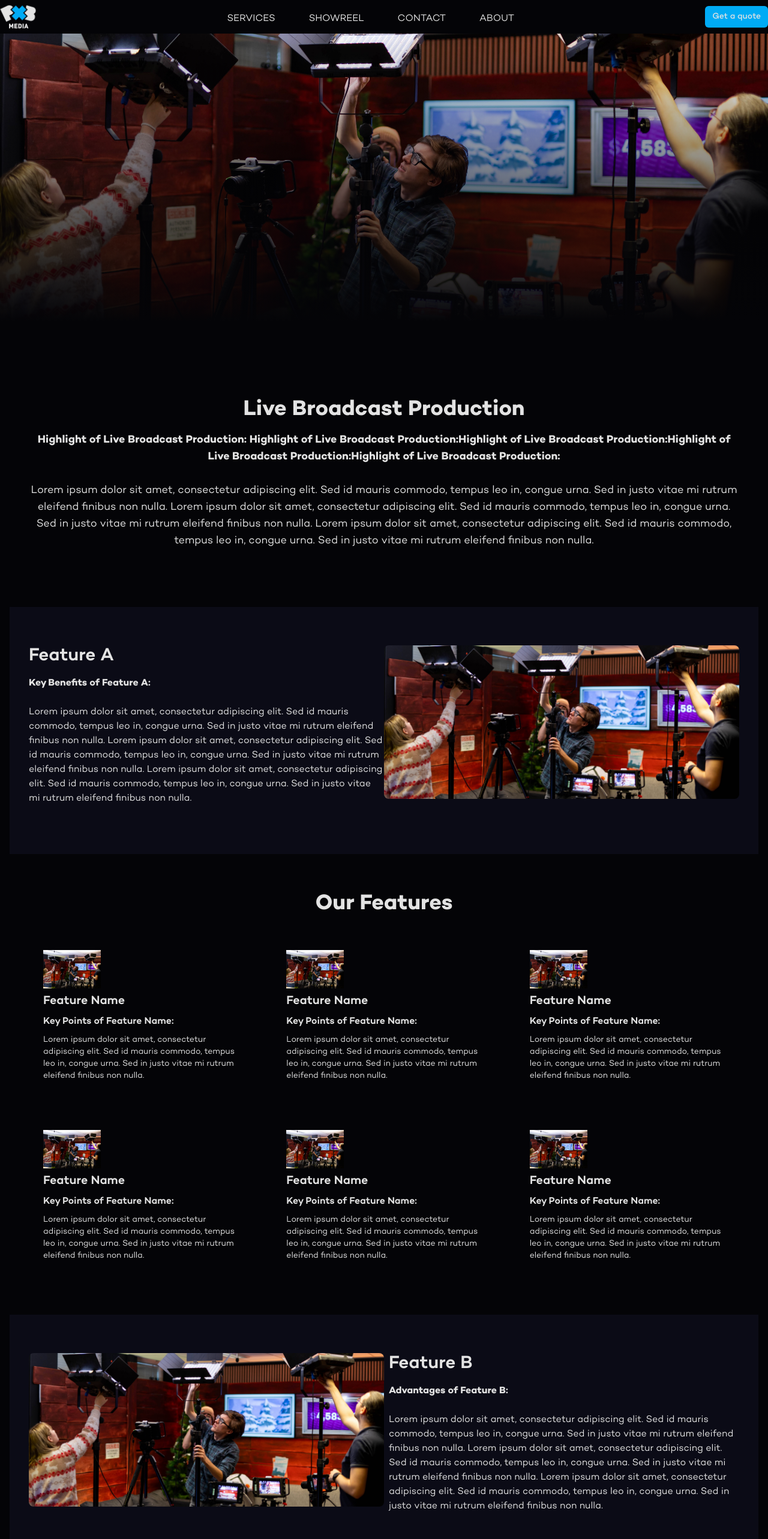
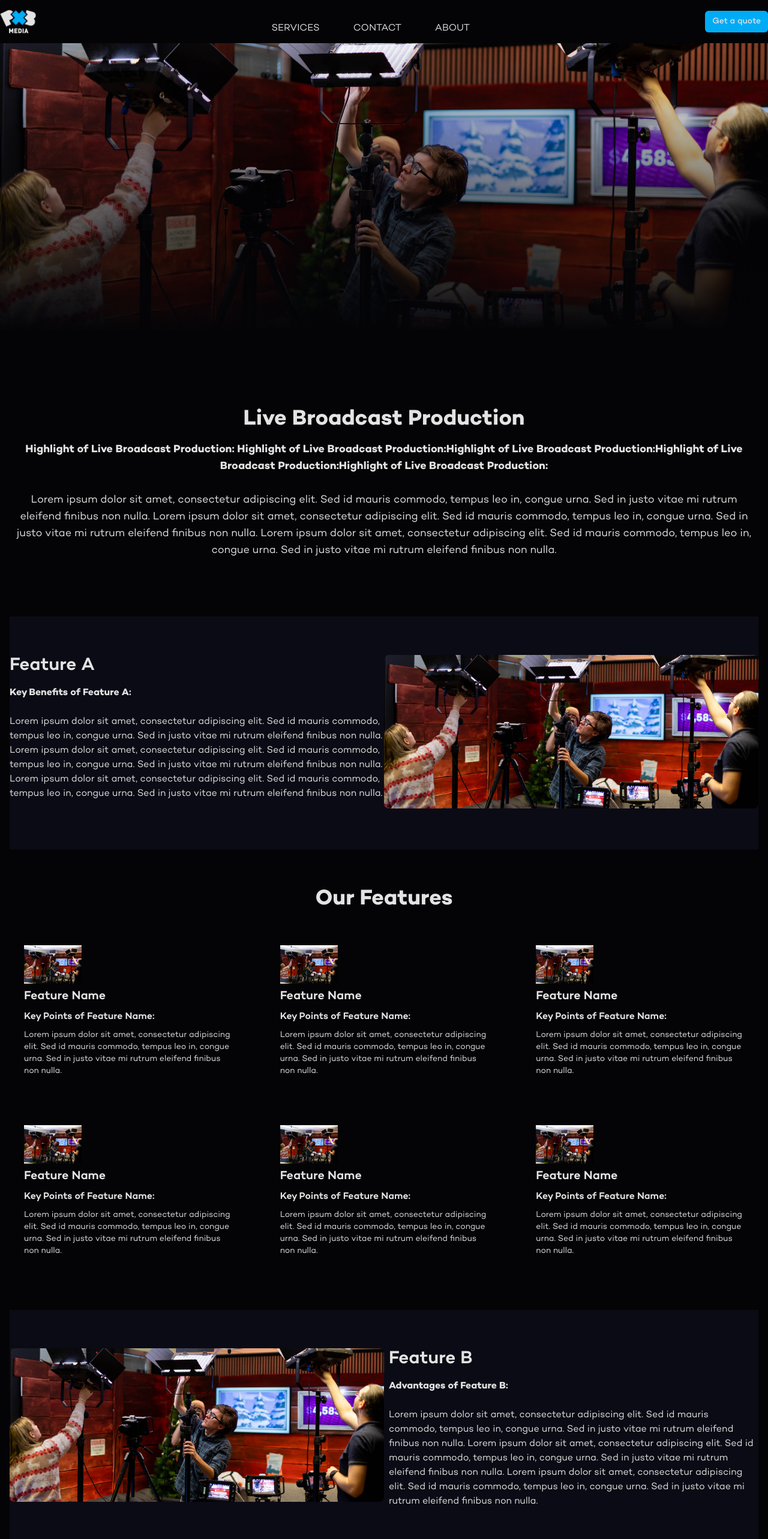
Before and after one commit to ThatGuyHS/pxb-media-test, a Next.js app in the folder pxb-media-test/: page /service/event-staffing in a window 1280 px wide. Shown: the top 2566 px of the page at 60% size. Built offline with nearby package versions, Linux system fonts and the light colour scheme.

Commit message:
more design updates

```diff
--- a/pxb-media-test/app/case/[id]/page.tsx
+++ b/pxb-media-test/app/case/[id]/page.tsx
@@ -71,9 +71,6 @@ const ArticleComponent: React.FC = () => {
             <a className="px-4 py-2 hover:text-gray-300 hover:underline decoration-primary transition-colors duration-300" href="#">
               SERVICES
             </a>
-            <a className="px-4 py-2 hover:text-gray-300 hover:underline decoration-primary transition-colors duration-300" href="#">
-              SHOWREEL
-            </a>
             <a className="px-4 py-2 hover:text-gray-300 hover:underline decoration-primary transition-colors duration-300" href="#contact">
               CONTACT
             </a>
--- a/pxb-media-test/app/service/development/page.tsx
+++ b/pxb-media-test/app/service/development/page.tsx
@@ -84,9 +84,6 @@ const ServicesComponent: React.FC = () => {
                 <a className="block px-4 py-2 hover:bg-gray-800" href="/service/development">DEVELOPMENT</a>
               </div>
             </div>
-            <a className="px-4 py-2 hover:text-gray-300 hover:underline decoration-primary transition-colors duration-300" href="#">
-              SHOWREEL
-            </a>
             <a className="px-4 py-2 hover:text-gray-300 hover:underline decoration-primary transition-colors duration-300" href="#contact">
               CONTACT
             </a>
@@ -114,7 +111,7 @@ const ServicesComponent: React.FC = () => {
       <div className="w-full px-4 pt-16">
         {/* Live Broadcast Production Section */}
         <div className="w-full py-16 bg-black text-white">
-          <div className="container mx-auto text-center px-8 pb-8">
+          <div className="container mx-auto text-center px-4 md:px-0 pb-8">
             <h2 className="text-4xl font-bold mb-4">Live Broadcast Production</h2>
             <p className="text-lg">
               <b>Highlight of Live Broadcast Production: Highlight of Live Broadcast Production:Highlight of Live Broadcast Production:Highlight of Live Broadcast Production:Highlight of Live Broadcast Production:</b><br/><br/>
@@ -127,7 +124,7 @@ const ServicesComponent: React.FC = () => {
 
         {/* Feature A Section */}
         <div className="w-full py-16 bg-element text-white">
-          <div className="container mx-auto flex flex-col md:flex-row items-center md:items-start text-center md:text-left px-8">
+          <div className="container mx-auto flex flex-col md:flex-row items-center md:items-start text-center md:text-left px-4 md:px-0">
             <div className="md:w-1/2">
               <h3 className="text-3xl font-semibold mb-4">Feature A</h3>
               <p className="text-base mb-4">
@@ -145,7 +142,7 @@ const ServicesComponent: React.FC = () => {
 
         {/* Features Grid Section */}
         <div className="w-full py-16 bg-black text-white">
-          <div className="container mx-auto px-8">
+          <div className="container mx-auto px-4 md:px-0">
             <h2 className="text-4xl font-bold mb-8 text-center">Our Features</h2>
             <div className="grid grid-cols-1 md:grid-cols-2 lg:grid-cols-3 gap-8">
               {featuresData.map((feature, index) => (
@@ -162,7 +159,7 @@ const ServicesComponent: React.FC = () => {
 
         {/* Feature B Section */}
         <div className="w-full py-16 bg-element text-white">
-          <div className="container mx-auto flex flex-col md:flex-row items-center md:items-start text-center md:text-left px-8">
+          <div className="container mx-auto flex flex-col md:flex-row items-center md:items-start text-center md:text-left px-4 md:px-0">
             <div className="md:w-1/2">
               <img src='/tf.connect-11.jpg' alt="Feature B" className="w-full h-64 object-cover rounded-lg" />
             </div>
@@ -200,7 +197,7 @@ const ServicesComponent: React.FC = () => {
 
         {/* Feature C Section */}
         <div className="w-full py-16 bg-element text-white">
-          <div className="container mx-auto flex flex-col md:flex-row items-center md:items-start text-center md:text-left px-8">
+          <div className="container mx-auto flex flex-col md:flex-row items-center md:items-start text-center md:text-left px-4 md:px-0">
             <div className="md:w-1/2">
               <h3 className="text-3xl font-semibold mb-4">Feature C</h3>
               <p className="text-base mb-4">
--- a/pxb-media-test/app/service/event-staffing/page.tsx
+++ b/pxb-media-test/app/service/event-staffing/page.tsx
@@ -70,7 +70,7 @@ const ServicesComponent: React.FC = () => {
               {menuOpen ? 'CLOSE' : 'MENU'}
             </button>
           </div>
-          <div ref={menuRef} className={`${menuOpen ? 'flex' : 'hidden'} flex-col absolute bg-black w-full mt-2 pb-4 md:pb-0 md:w-auto md:static md:flex md:flex-row md:space-x-6`}>
+          <div ref={menuRef} className={`${menuOpen ? 'flex' : 'hidden'} flex-col absolute top-full left-0 bg-black w-full mt-6 pb-4 md:pb-0 md:w-auto md:static md:flex md:flex-row md:space-x-6`}>
           <div className="relative" ref={dropdownRef}>
               <button
                 className="px-4 py-2 hover:text-gray-300 hover:underline decoration-primary transition-colors duration-300"
@@ -84,9 +84,6 @@ const ServicesComponent: React.FC = () => {
                 <a className="block px-4 py-2 hover:bg-gray-800" href="/service/development">DEVELOPMENT</a>
               </div>
             </div>
-            <a className="px-4 py-2 hover:text-gray-300 hover:underline decoration-primary transition-colors duration-300" href="#">
-              SHOWREEL
-            </a>
             <a className="px-4 py-2 hover:text-gray-300 hover:underline decoration-primary transition-colors duration-300" href="#contact">
               CONTACT
             </a>
@@ -114,7 +111,7 @@ const ServicesComponent: React.FC = () => {
       <div className="w-full px-4 pt-16">
         {/* Live Broadcast Production Section */}
         <div className="w-full py-16 bg-black text-white">
-          <div className="container mx-auto text-center px-8 pb-8">
+          <div className="container mx-auto text-center px-4 md:px-0 pb-8">
             <h2 className="text-4xl font-bold mb-4">Live Broadcast Production</h2>
             <p className="text-lg">
               <b>Highlight of Live Broadcast Production: Highlight of Live Broadcast Production:Highlight of Live Broadcast Production:Highlight of Live Broadcast Production:Highlight of Live Broadcast Production:</b><br/><br/>
@@ -127,7 +124,7 @@ const ServicesComponent: React.FC = () => {
 
         {/* Feature A Section */}
         <div className="w-full py-16 bg-element text-white">
-          <div className="container mx-auto flex flex-col md:flex-row items-center md:items-start text-center md:text-left px-8">
+          <div className="container mx-auto flex flex-col md:flex-row items-center md:items-start text-center md:text-left px-4 md:px-0">
             <div className="md:w-1/2">
               <h3 className="text-3xl font-semibold mb-4">Feature A</h3>
               <p className="text-base mb-4">
@@ -145,7 +142,7 @@ const ServicesComponent: React.FC = () => {
 
         {/* Features Grid Section */}
         <div className="w-full py-16 bg-black text-white">
-          <div className="container mx-auto px-8">
+          <div className="container mx-auto px-4 md:px-0">
             <h2 className="text-4xl font-bold mb-8 text-center">Our Features</h2>
             <div className="grid grid-cols-1 md:grid-cols-2 lg:grid-cols-3 gap-8">
               {featuresData.map((feature, index) => (
@@ -162,7 +159,7 @@ const ServicesComponent: React.FC = () => {
 
         {/* Feature B Section */}
         <div className="w-full py-16 bg-element text-white">
-          <div className="container mx-auto flex flex-col md:flex-row items-center md:items-start text-center md:text-left px-8">
+          <div className="container mx-auto flex flex-col md:flex-row items-center md:items-start text-center md:text-left px-4 md:px-0">
             <div className="md:w-1/2">
               <img src='/tf.connect-11.jpg' alt="Feature B" className="w-full h-64 object-cover rounded-lg" />
             </div>
@@ -200,7 +197,7 @@ const ServicesComponent: React.FC = () => {
 
         {/* Feature C Section */}
         <div className="w-full py-16 bg-element text-white">
-          <div className="container mx-auto flex flex-col md:flex-row items-center md:items-start text-center md:text-left px-8">
+          <div className="container mx-auto flex flex-col md:flex-row items-center md:items-start text-center md:text-left px-4 md:px-0">
             <div className="md:w-1/2">
               <h3 className="text-3xl font-semibold mb-4">Feature C</h3>
               <p className="text-base mb-4">
--- a/pxb-media-test/app/service/production/page.tsx
+++ b/pxb-media-test/app/service/production/page.tsx
@@ -70,7 +70,7 @@ const ServicesComponent: React.FC = () => {
               {menuOpen ? 'CLOSE' : 'MENU'}
             </button>
           </div>
-          <div ref={menuRef} className={`${menuOpen ? 'flex' : 'hidden'} flex-col absolute bg-black w-full mt-2 pb-4 md:pb-0 md:w-auto md:static md:flex md:flex-row md:space-x-6`}>
+          <div ref={menuRef} className={`${menuOpen ? 'flex' : 'hidden'} flex-col absolute top-full left-0 bg-black w-full mt-6 pb-4 md:pb-0 md:w-auto md:static md:flex md:flex-row md:space-x-6`}>
           <div className="relative" ref={dropdownRef}>
               <button
                 className="px-4 py-2 hover:text-gray-300 hover:underline decoration-primary transition-colors duration-300"
@@ -84,9 +84,6 @@ const ServicesComponent: React.FC = () => {
                 <a className="block px-4 py-2 hover:bg-gray-800" href="/service/development">DEVELOPMENT</a>
               </div>
             </div>
-            <a className="px-4 py-2 hover:text-gray-300 hover:underline decoration-primary transition-colors duration-300" href="#">
-              SHOWREEL
-            </a>
             <a className="px-4 py-2 hover:text-gray-300 hover:underline decoration-primary transition-colors duration-300" href="#contact">
               CONTACT
             </a>
@@ -114,7 +111,7 @@ const ServicesComponent: React.FC = () => {
       <div className="w-full px-4 pt-16">
         {/* Live Broadcast Production Section */}
         <div className="w-full py-16 bg-black text-white">
-          <div className="container mx-auto text-center px-8 pb-8">
+          <div className="container mx-auto text-center px-4 md:px-0 pb-8">
             <h2 className="text-4xl font-bold mb-4">Live Broadcast Production</h2>
             <p className="text-lg">
               <b>Highlight of Live Broadcast Production: Highlight of Live Broadcast Production:Highlight of Live Broadcast Production:Highlight of Live Broadcast Production:Highlight of Live Broadcast Production:</b><br/><br/>
@@ -127,7 +124,7 @@ const ServicesComponent: React.FC = () => {
 
         {/* Feature A Section */}
         <div className="w-full py-16 bg-element text-white">
-          <div className="container mx-auto flex flex-col md:flex-row items-center md:items-start text-center md:text-left px-8">
+          <div className="container mx-auto flex flex-col md:flex-row items-center md:items-start text-center md:text-left px-4 md:px-0">
             <div className="md:w-1/2">
               <h3 className="text-3xl font-semibold mb-4">Feature A</h3>
               <p className="text-base mb-4">
@@ -145,7 +142,7 @@ const ServicesComponent: React.FC = () => {
 
         {/* Features Grid Section */}
         <div className="w-full py-16 bg-black text-white">
-          <div className="container mx-auto px-8">
+          <div className="container mx-auto px-4 md:px-0">
             <h2 className="text-4xl font-bold mb-8 text-center">Our Features</h2>
             <div className="grid grid-cols-1 md:grid-cols-2 lg:grid-cols-3 gap-8">
               {featuresData.map((feature, index) => (
@@ -162,7 +159,7 @@ const ServicesComponent: React.FC = () => {
 
         {/* Feature B Section */}
         <div className="w-full py-16 bg-element text-white">
-          <div className="container mx-auto flex flex-col md:flex-row items-center md:items-start text-center md:text-left px-8">
+          <div className="container mx-auto flex flex-col md:flex-row items-center md:items-start text-center md:text-left px-4 md:px-0">
             <div className="md:w-1/2">
               <img src='/tf.connect-11.jpg' alt="Feature B" className="w-full h-64 object-cover rounded-lg" />
             </div>
@@ -200,7 +197,7 @@ const ServicesComponent: React.FC = () => {
 
         {/* Feature C Section */}
         <div className="w-full py-16 bg-element text-white">
-          <div className="container mx-auto flex flex-col md:flex-row items-center md:items-start text-center md:text-left px-8">
+          <div className="container mx-auto flex flex-col md:flex-row items-center md:items-start text-center md:text-left px-4 md:px-0">
             <div className="md:w-1/2">
               <h3 className="text-3xl font-semibold mb-4">Feature C</h3>
               <p className="text-base mb-4">
```
